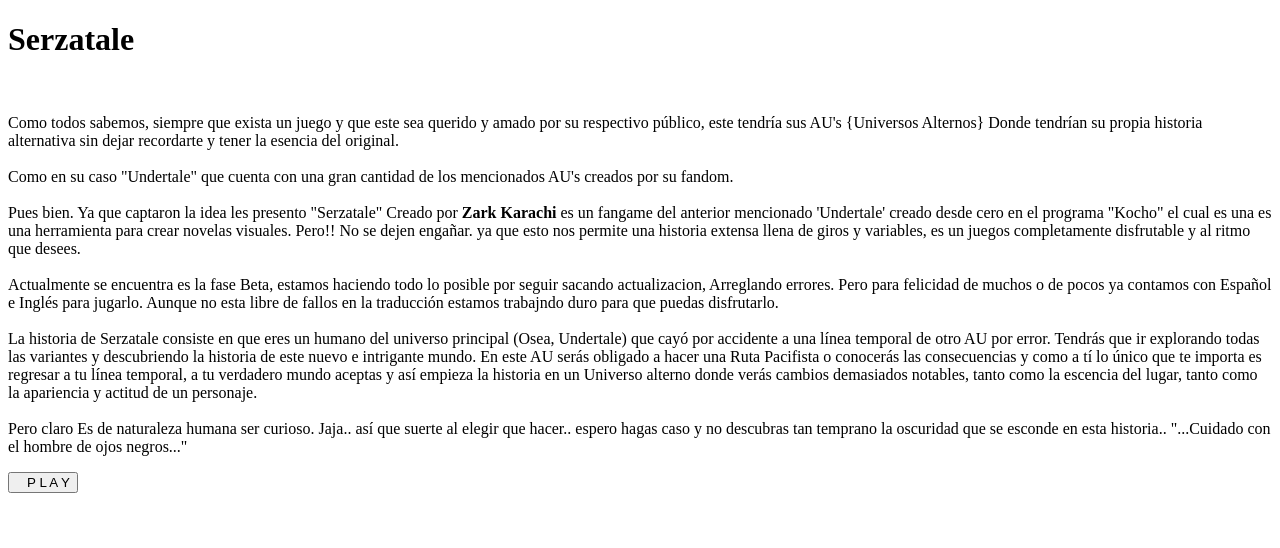
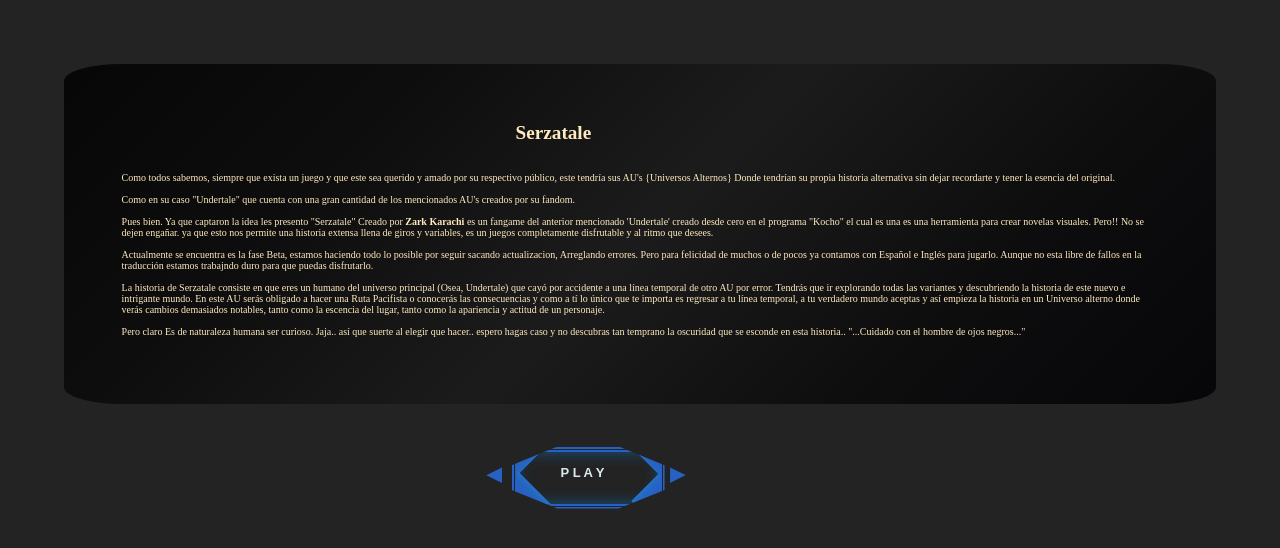
Before and after one commit to 16Alejandro16/mio, a Flask app: page / in a window 1280 px wide. Shown: the top 548 px of the page. Run offline with Flask 3, Linux system fonts and the light colour scheme.

Commit message:
Add files via upload

```diff
--- a/Templates/index.html
+++ b/Templates/index.html
@@ -3,10 +3,219 @@
 <head>
     <meta charset="UTF-8">
     <meta name="viewport" content="width=device-width, initial-scale=1.0">
-    <link rel="stylesheet" href="{{ url_for('static', filename='styles/estilos.css') }}">
     <title>Serzatale Oficial</title>
 </head>
 <body>
+    <style>
+        .efecto-cristal {
+    justify-content: center;
+    align-items: center;
+    backdrop-filter: blur(2%);
+    background-color: rgba(255, 255, 255, 0.5); /* Color de fondo con opacidad */
+    border-radius: 5%; /* Bordes redondeados */
+    padding: 5%; /* Espaciado interno */
+    /* Ajusta las siguientes propiedades según tus necesidades */
+    width: 90%;
+    height: 90%;
+    /* Agregar degradado azul oscuro a los bordes */
+    background: linear-gradient(
+        135deg,
+        rgba(0, 0, 0, 0.8) 0%, /* Azul oscuro con más opacidad */
+        rgba(0, 0, 0, 0.6) 25%, /* Azul oscuro con menos opacidad */
+        rgba(0, 0, 1, 0.2) 50%, /* Azul claro con menos opacidad */
+        rgba(0, 0, 2, 0.6) 75%, /* Azul oscuro con menos opacidad */
+        rgba(0, 0, 3, 0.8) 100%  /* Azul oscuro con más opacidad */
+    );
+}
+
+body {      margin: 5%;
+            justify-content: center;
+            align-items: center;
+            background-image: url("Static/image/logo.jpg");
+            background-size: 100% 100%;
+            background-attachment: fixed;
+            background-repeat: no-repeat;
+            background-color: #0c0c0ce6;
+ }
+
+p, h1 {
+    color: #ffeabf;
+}
+
+p {
+    font-size: x-small; /* Tamaño medio */
+}
+
+h1 {
+    margin: 0 38%;
+    font-size: larger; /* Más grande que el tamaño del padre */
+}
+
+button {
+  margin:100px 30% ;
+  position: absolute;
+  width: 11em;
+  height: 4em;
+  outline: none;
+  transition: 0.1s;
+  background-color: transparent;
+  border: none;
+  font-size: 13px;
+  font-weight: bold;
+  color: #ddebf0;
+}
+
+#clip {
+  --color: #2761c3;
+  position: absolute;
+  top: 0;
+  overflow: hidden;
+  width: 100%;
+  height: 100%;
+  border: 5px double var(--color);
+  box-shadow: inset 0px 0px 15px #195480;
+  -webkit-clip-path: polygon(30% 0%, 70% 0%, 100% 30%, 100% 70%, 70% 100%, 30% 100%, 0% 70%, 0% 30%);
+}
+
+.arrow {
+  position: absolute;
+  transition: 0.2s;
+  background-color: #2761c3;
+  top: 40%;
+  width: 11%;
+  height: 30%;
+}
+
+#leftArrow {
+  left: -13.5%;
+  -webkit-clip-path: polygon(100% 0, 100% 100%, 0 50%);
+}
+
+#rightArrow {
+  -webkit-clip-path: polygon(100% 49%, 0 0, 0 100%);
+  left: 115%;
+}
+
+button:hover #rightArrow {
+  background-color: #27c39f;
+  left: -15%;
+  animation: 0.6s ease-in-out both infinite alternate rightArrow8;
+}
+
+button:hover #leftArrow {
+  background-color: #27c39f;
+  left: 103%;
+  animation: 0.6s ease-in-out both infinite alternate leftArrow8;
+}
+
+.corner {
+  position: absolute;
+  width: 4em;
+  height: 4em;
+  background-color: #2761c3;
+  box-shadow: inset 1px 1px 8px #2781c3;
+  transform: scale(1) rotate(45deg);
+  transition: 0.2s;
+}
+
+#rightTop {
+  top: -1.98em;
+  left: 91%;
+}
+
+#leftTop {
+  top: -1.96em;
+  left: -3.0em;
+}
+
+#leftBottom {
+  top: 2.10em;
+  left: -2.15em;
+}
+
+#rightBottom {
+  top: 45%;
+  left: 88%;
+}
+
+button:hover #leftTop {
+  animation: 0.1s ease-in-out 0.05s both changeColor8,
+  0.2s linear 0.4s both lightEffect8;
+}
+
+button:hover #rightTop {
+  animation: 0.1s ease-in-out 0.15s both changeColor8,
+  0.2s linear 0.4s both lightEffect8;
+}
+
+button:hover #rightBottom {
+  animation: 0.1s ease-in-out 0.25s both changeColor8,
+  0.2s linear 0.4s both lightEffect8;
+}
+
+button:hover #leftBottom {
+  animation: 0.1s ease-in-out 0.35s both changeColor8,
+  0.2s linear 0.4s both lightEffect8;
+}
+
+button:hover .corner {
+  transform: scale(1.25) rotate(45deg);
+}
+
+button:hover #clip {
+  animation: 0.2s ease-in-out 0.55s both greenLight8;
+  --color: #27c39f;
+}
+
+@keyframes changeColor8 {
+  from {
+    background-color: #2781c3;
+  }
+
+  to {
+    background-color: #27c39f;
+  }
+}
+
+@keyframes lightEffect8 {
+  from {
+    box-shadow: 1px 1px 5px #27c39f;
+  }
+
+  to {
+    box-shadow: 0 0 2px #27c39f;
+  }
+}
+
+@keyframes greenLight8 {
+  from {
+  }
+
+  to {
+    box-shadow: inset 0px 0px 32px #27c39f;
+  }
+}
+
+@keyframes leftArrow8 {
+  from {
+    transform: translate(20px);
+  }
+
+  to {
+    transform: translateX(30px);
+  }
+}
+
+@keyframes rightArrow8 {
+  from {
+    transform: translate(0px);
+  }
+
+  to {
+    transform: translateX(-10px);
+  }
+}
+    </style>
 
     <div class="efecto-cristal">
         <h1>Serzatale</h1> <br>
```
